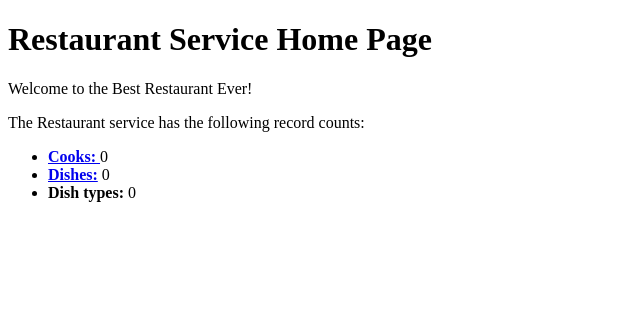
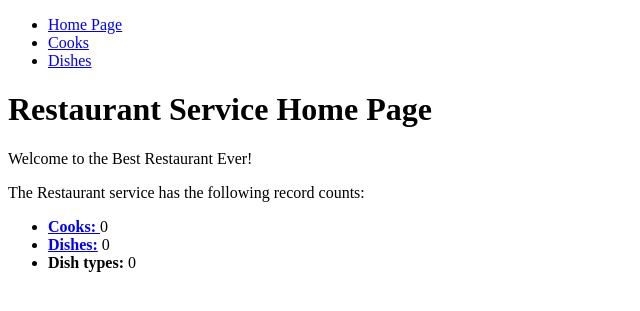
Before and after one commit to mish-sk/restaurant-service, a Django app: page / in a window 1280 px wide. Shown: the top 311 px of the page, without its empty margins (0-640 px from the left). Run offline with Django 4.2, Linux system fonts and the light colour scheme; data that the repository does not hold is empty.

Commit message:
Add sidebar.html

```diff
--- a/templates/base.html
+++ b/templates/base.html
@@ -8,6 +8,10 @@
 </head>
 
 <body>
+{% block sidebar %}
+  {% include "includes/sidebar.html" %}
+{% endblock %}
+
 {% block content %}{% endblock %}
 </body>
 
--- /dev/null
+++ b/templates/includes/sidebar.html
@@ -0,0 +1,5 @@
+<ul>
+  <li><a href="{% url "restaurant:index" %}">Home Page</a></li>
+  <li><a href="{% url "restaurant:cook-list" %}">Cooks</a></li>
+  <li><a href="{% url "restaurant:dish-list" %}">Dishes</a></li>
+</ul>
```
